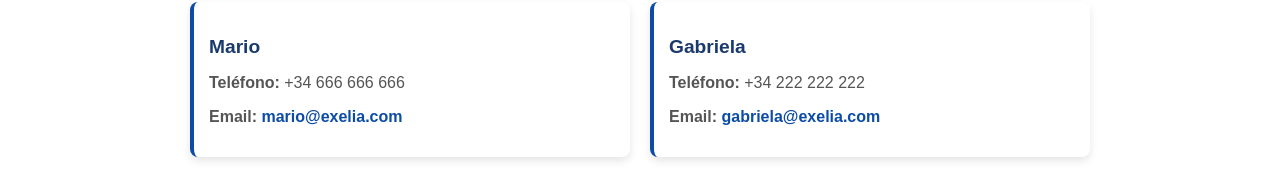
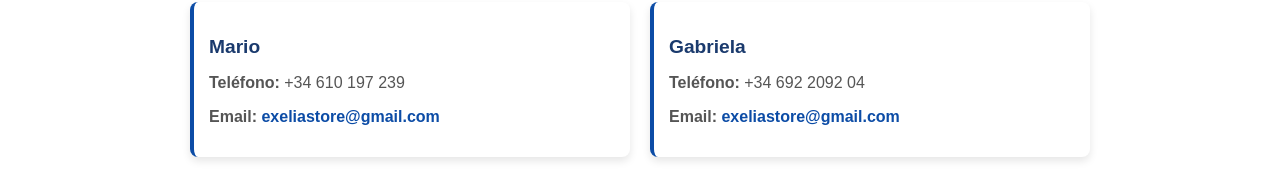
Before and after one commit to gabriela126mz/exelia, a React (Create React App) app in the folder exeliacorporation/exelia/: page /contact in a window 1280 px wide. Shown: the part 343-518 px from the top of the page. Built offline with nearby package versions, Linux system fonts and the light colour scheme.

Commit message:
numero contacto

```diff
--- a/exeliacorporation/exelia/src/pages/Contact.jsx
+++ b/exeliacorporation/exelia/src/pages/Contact.jsx
@@ -12,19 +12,17 @@ export default function Contact() {
         {/* Tarjeta para Mario */}
         <div className="contact-card">
           <h3>Mario</h3>
-          <p><strong>Teléfono:</strong> +34 666 666 666</p>
-          <p><strong>Email:</strong> <a href="mailto:mario@exelia.com">mario@exelia.com</a></p>
+          <p><strong>Teléfono:</strong> +34 610 197 239</p>
+          <p><strong>Email:</strong> <a href="mailto:exeliastore@gmail.com">exeliastore@gmail.com</a></p>
         </div>
 
         {/* Tarjeta para Gabriela */}
         <div className="contact-card">
           <h3>Gabriela</h3>
-          <p><strong>Teléfono:</strong> +34 222 222 222</p>
-          <p><strong>Email:</strong> <a href="mailto:gabriela@exelia.com">gabriela@exelia.com</a></p>
+          <p><strong>Teléfono:</strong> +34 692 2092 04</p>
+          <p><strong>Email:</strong> <a href="mailto:exeliastore@gmail.com">exeliastore@gmail.com</a></p>
         </div>
       </div>
-
-
     </div>
   );
 }
```
